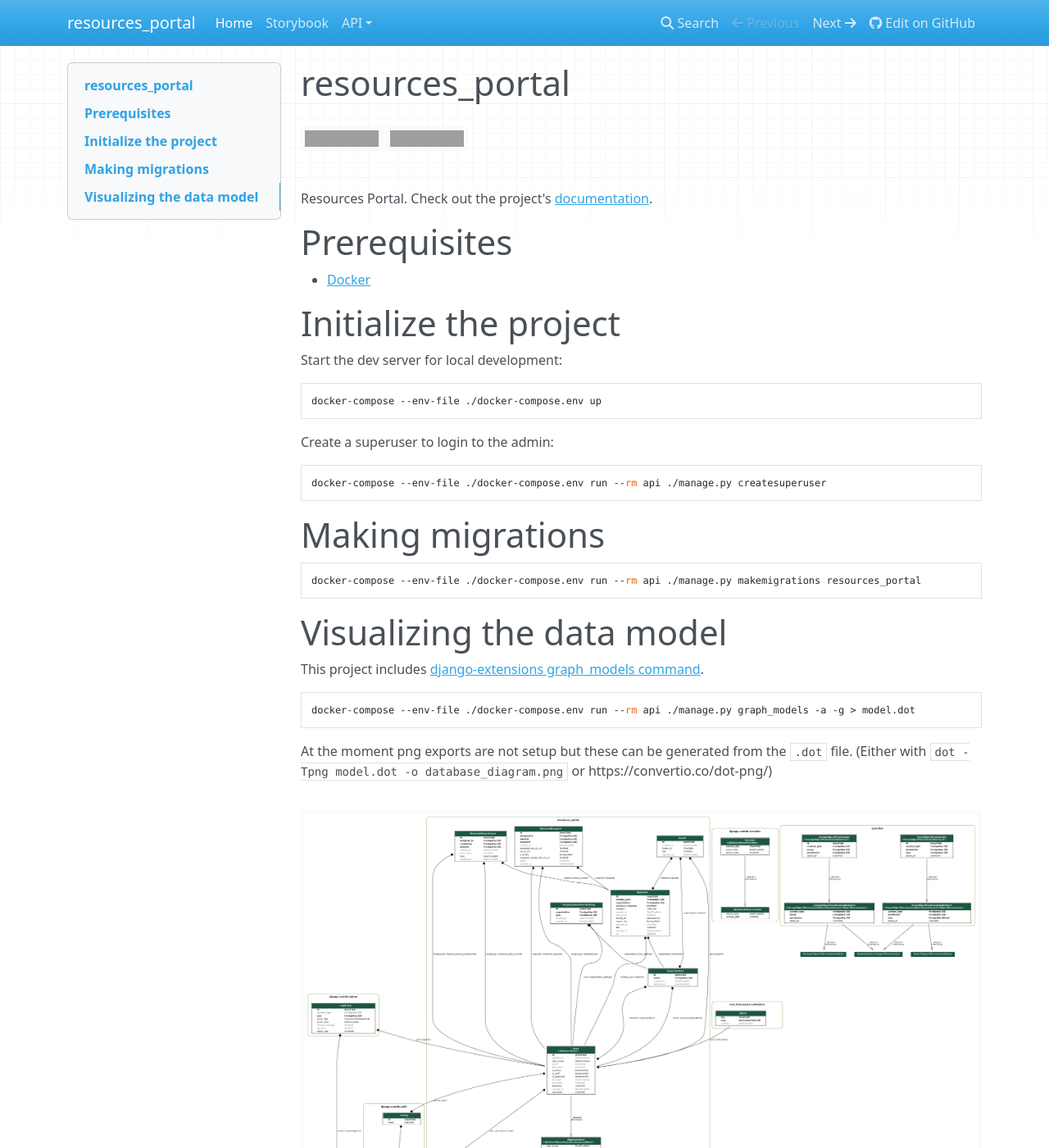
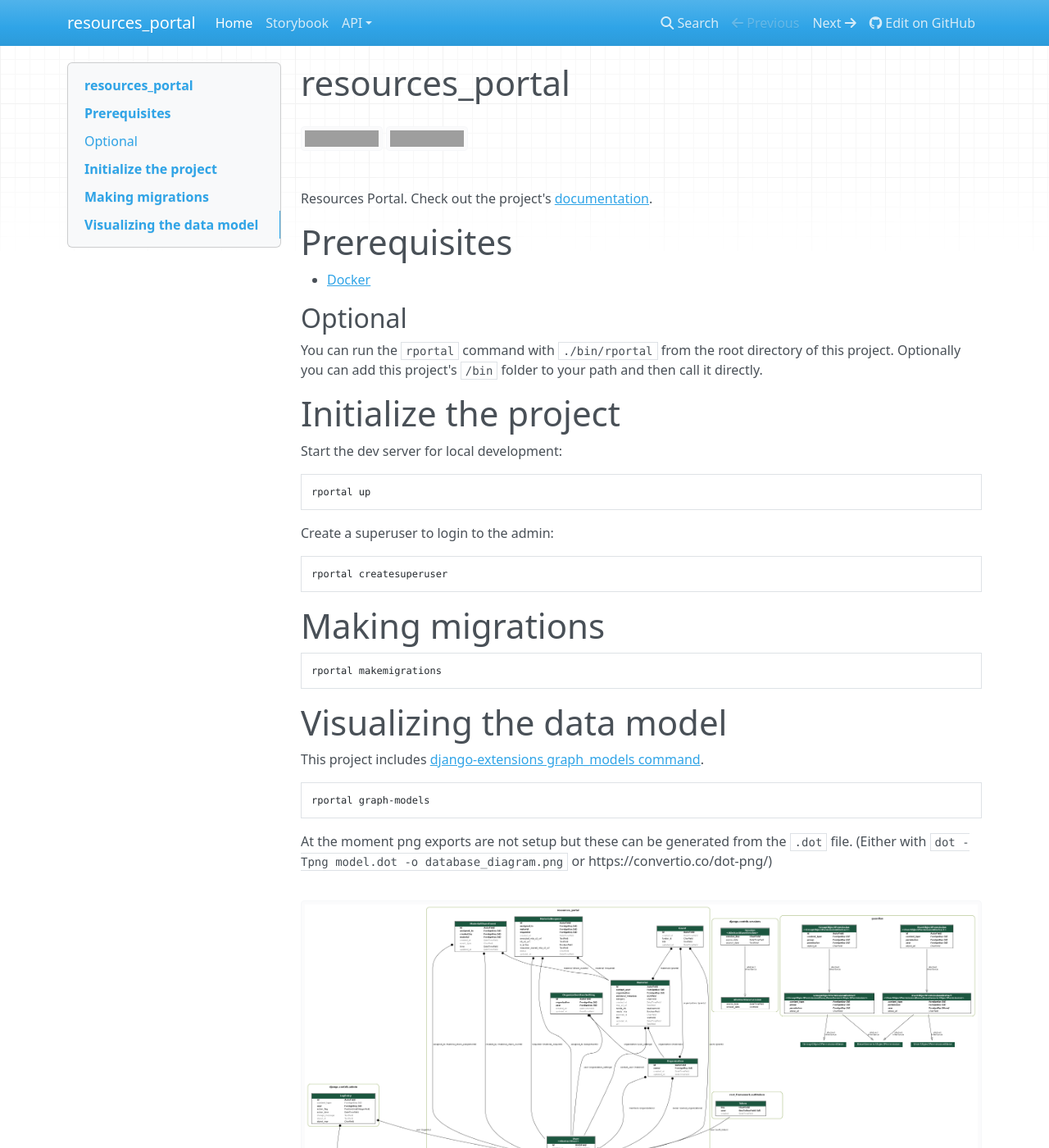
Before and after one commit to AlexsLemonade/resources-portal, an MkDocs documentation site: the page built from docs/index.md, in a window 1280 px wide and 1400 px high. Shown: the whole window at 82% size. Built offline with MkDocs 1.6.1, drawn with Linux system fonts in a browser that asks for light colours; nearby versions of some CDN libraries; grey boxes are pictures that could not be loaded.

Commit message:
update docs

````diff
--- a/docs/index.md
+++ b/docs/index.md
@@ -9,24 +9,29 @@ Resources Portal. Check out the project's [documentation](http://ccdl.github.io/
 
 - [Docker](https://docs.docker.com/docker-for-mac/install/)
 
+## Optional
+
+You can run the `rportal` command with `./bin/rportal` from the root directory of this project.
+Optionally you can add this project's `/bin` folder to your path and then call it directly.
+
 # Initialize the project
 
 Start the dev server for local development:
 
 ```bash
-docker-compose --env-file ./docker-compose.env up
+rportal up
 ```
 
 Create a superuser to login to the admin:
 
 ```bash
-docker-compose --env-file ./docker-compose.env run --rm api ./manage.py createsuperuser
+rportal createsuperuser
 ```
 
 # Making migrations
 
 ```bash
-docker-compose --env-file ./docker-compose.env run --rm api ./manage.py makemigrations resources_portal
+rportal makemigrations
 ```
 
 # Visualizing the data model
@@ -34,7 +39,7 @@ docker-compose --env-file ./docker-compose.env run --rm api ./manage.py makemigr
 This project includes [django-extensions graph_models command](https://django-extensions.readthedocs.io/en/latest/graph_models.html).
 
 ```bash
-docker-compose --env-file ./docker-compose.env run --rm api ./manage.py graph_models -a -g > model.dot
+rportal graph-models
 ```
 
 At the moment png exports are not setup but these can be generated from the `.dot` file.
````
Also changed, not shown: README.md (+1 -0 lines), api/README.md (+2 -2 lines).
